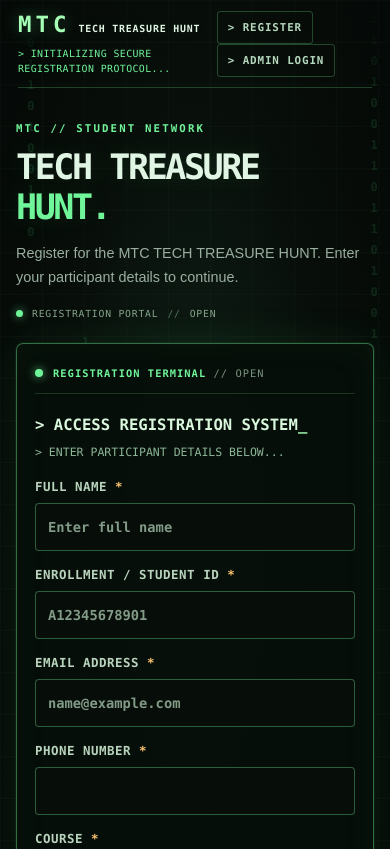
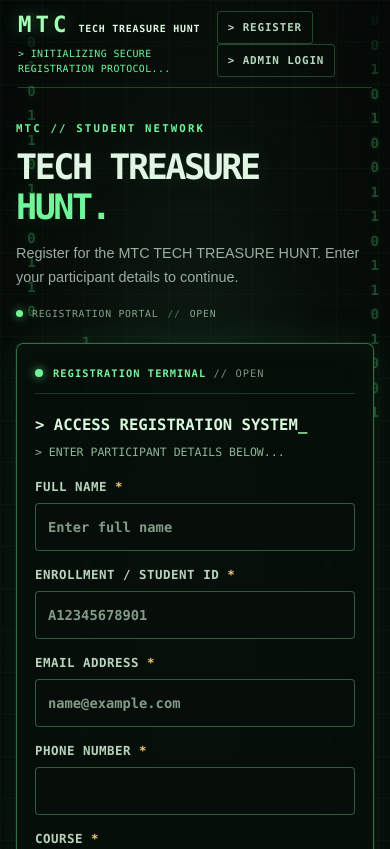
Before and after one commit to Rithwik208-ai/mtc-event-registration-trial, a website: page frontend/index.html in a window 390 px wide. Shown: the top 849 px of the page. Drawn offline with Linux system fonts and the light colour scheme; no server answers.

Commit message:
Add files via upload

```diff
--- a/frontend/css/style.css
+++ b/frontend/css/style.css
@@ -614,7 +614,11 @@ footer p {
   }
 
   .binary-background {
-    opacity: 0.13;
+    opacity: 0.3;
+  }
+
+  .binary-stream {
+    font-size: 14px;
   }
 }
 
```
